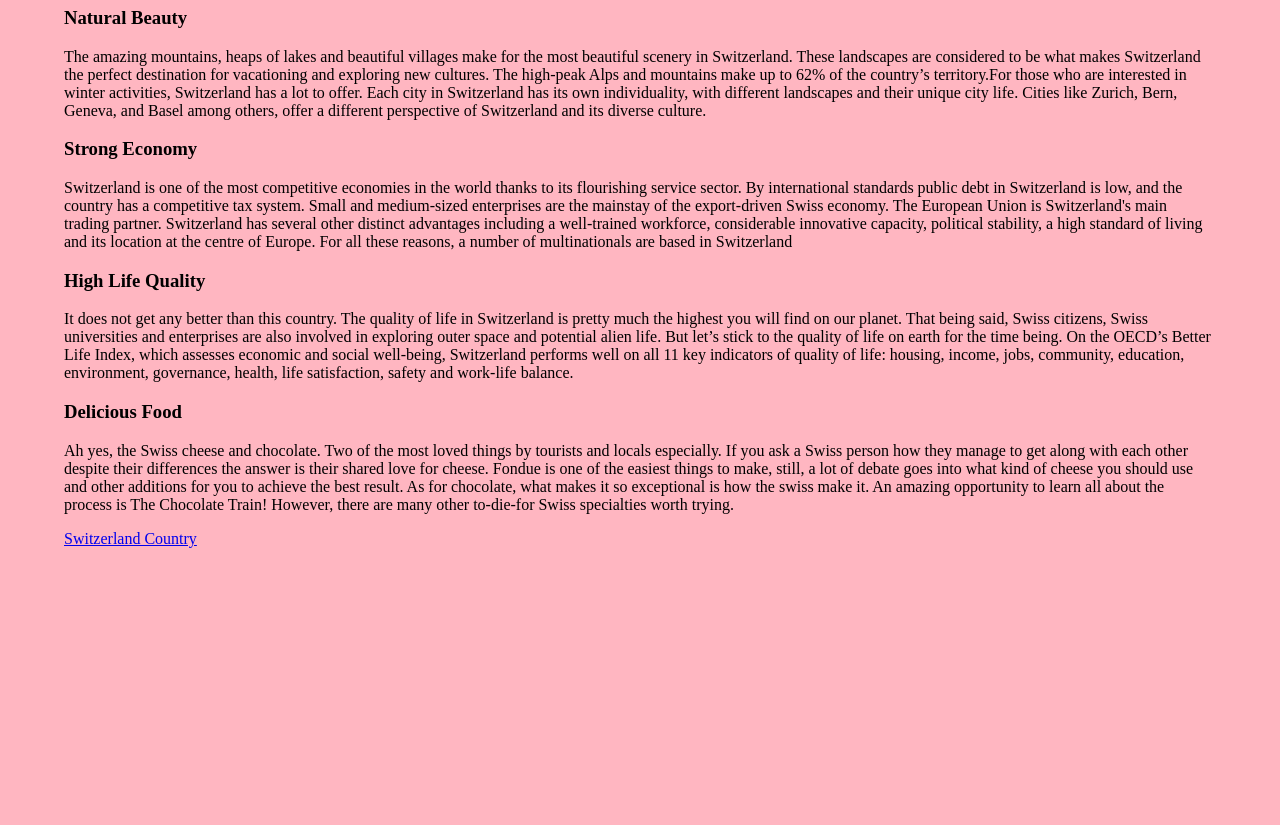
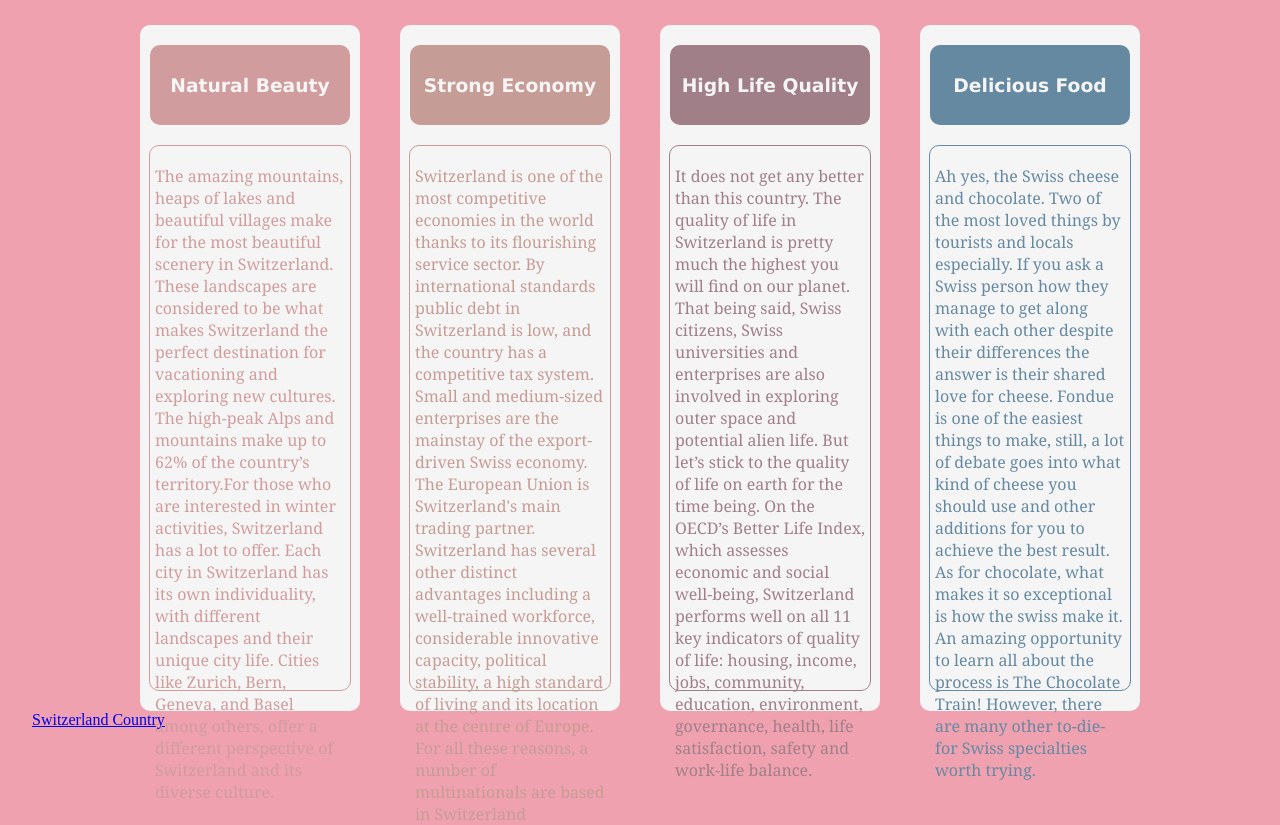
Before and after one commit to Israa-Alzein/css-my-favorite-place, a plain HTML site: page pages/facts.html in a window 1280 px wide. Shown: the part 73-898 px from the top of the page. Before the commit the page ends 800 px from the top, so only its background shows below. Drawn offline with Linux system fonts and the light colour scheme.

Commit message:
diplayed the containers next to each other and designed items in each container

```diff
--- a/pages/facts.html
+++ b/pages/facts.html
@@ -17,15 +17,15 @@
 
             <div class="container">
 
-                <div class="container-title">
+                <div class="container-title container-title-pink">
 
                     <h3> Natural Beauty </h3>
 
                 </div>
 
-                <div class="container-description">
+                <div class="container-description container-description-pink">
 
-                    <p> The amazing mountains, heaps of lakes and beautiful villages make for the most beautiful scenery in Switzerland. These landscapes are considered to be what makes Switzerland the perfect destination for vacationing and exploring new cultures.
+                    <p class="description-pink"> The amazing mountains, heaps of lakes and beautiful villages make for the most beautiful scenery in Switzerland. These landscapes are considered to be what makes Switzerland the perfect destination for vacationing and exploring new cultures.
                         The high-peak Alps and mountains make up to 62% of the country’s territory.For those who are interested in winter activities, Switzerland has a lot to offer.
                         Each city in Switzerland has its own individuality, with different landscapes and their unique city life. Cities like Zurich, Bern, Geneva, and Basel among others, offer a different perspective of Switzerland and its diverse culture.
                     </p>
@@ -35,15 +35,15 @@
 
             <div class="container">
 
-                <div class="container-title">
+                <div class="container-title container-title-brown">
 
                     <h3> Strong Economy </h3>
 
                 </div>
 
-                <div class="container-description">
+                <div class="container-description container-description-brown">
 
-                    <p>Switzerland is one of the most competitive economies in the world thanks to its flourishing service sector. By international standards public debt in Switzerland is low, and the country has a competitive tax system. Small and medium-sized enterprises are the mainstay of the export-driven Swiss economy. The European Union is Switzerland's main trading partner.
+                    <p class="description-brown">Switzerland is one of the most competitive economies in the world thanks to its flourishing service sector. By international standards public debt in Switzerland is low, and the country has a competitive tax system. Small and medium-sized enterprises are the mainstay of the export-driven Swiss economy. The European Union is Switzerland's main trading partner.
                         Switzerland has several other distinct advantages including a well-trained workforce, considerable innovative capacity, political stability, a high standard of living and its location at the centre of Europe. For all these reasons, a number of multinationals are based in Switzerland
 
                         <!--Switzeland offers high-income with top ten in GDP per capita. It has renowned banking and financial hub, and statistically has low unemployment and inflation.
@@ -55,15 +55,15 @@
 
             <div class="container">
 
-                <div class="container-title">
+                <div class="container-title container-title-purple">
 
                     <h3> High Life Quality </h3>
 
                 </div>
 
-                <div class="container-description">
+                <div class="container-description container-description-purple">
 
-                    <p> It does not get any better than this country. The quality of life in Switzerland is pretty much the highest you will find on our planet. That being said, Swiss citizens, Swiss universities and enterprises are also involved in exploring outer space and potential alien life. But let’s stick to the quality of life on earth for the time being.
+                    <p class="description-purple"> It does not get any better than this country. The quality of life in Switzerland is pretty much the highest you will find on our planet. That being said, Swiss citizens, Swiss universities and enterprises are also involved in exploring outer space and potential alien life. But let’s stick to the quality of life on earth for the time being.
                         On the OECD’s Better Life Index, which assesses economic and social well-being, Switzerland performs well on all 11 key indicators of quality of life: housing, income, jobs, community, education, environment, governance, health, life satisfaction, safety and work-life balance.
                     </p>
 
@@ -72,15 +72,15 @@
 
             <div class="container">
 
-                <div class="container-title">
+                <div class="container-title container-title-blue">
 
                     <h3> Delicious Food </h3>
 
                 </div>
 
-                <div class="container-description">
+                <div class="container-description container-description-blue">
 
-                    <p> Ah yes, the Swiss cheese and chocolate. Two of the most loved things by tourists and locals especially. If you ask a Swiss person how they manage to get along with each other despite their differences the answer is their shared love for cheese.
+                    <p class="description-blue"> Ah yes, the Swiss cheese and chocolate. Two of the most loved things by tourists and locals especially. If you ask a Swiss person how they manage to get along with each other despite their differences the answer is their shared love for cheese.
                         Fondue is one of the easiest things to make, still, a lot of debate goes into what kind of cheese you should use and other additions for you to achieve the best result. As for chocolate, what makes it so exceptional is how the swiss make it. An amazing opportunity to learn all about the process is The Chocolate Train! However, there are many other to-die-for Swiss specialties worth trying.
                     </p>
 
@@ -92,7 +92,7 @@
     </main>
 
     <footer>
-        <a href="./../index.html"> Switzerland Country </a>
+        <a class="place-link" href="./../index.html"> Switzerland Country </a>
     </footer>
 </body>
 </html>
--- a/styles/facts.css
+++ b/styles/facts.css
@@ -1,3 +1,107 @@
+body{
+    max-width: 95%;
+}
+
 .header h1{
     letter-spacing: 3px;
+    margin-bottom: 40px;
 }
+
+.wrapper{
+
+    width:1000px;
+    margin:0 auto;
+    display: flex;
+    flex-wrap: wrap;
+    gap:40px;
+    justify-content:flex-start;
+}
+
+.container{
+    /**display:block;**/
+    text-align: center;
+    width:220px;
+    background-color: whitesmoke;
+    border-radius: 10px;
+}
+
+.container-title{
+    display:inline-flex;
+    justify-content: center;
+    align-items: center;
+    width:200px;
+    height:80px;
+    margin: 20px auto;
+    border-radius:10px;
+    background-color: bisque;
+}
+
+.container-title h3{
+    font-family: Verdana, Geneva, Tahoma, sans-serif;
+    color:whitesmoke
+}
+
+.container-description{
+    display: inline-flex;
+    width:200px;
+    height:543.33px;
+    margin-bottom:20px;
+    border-style: solid;
+    border-color: black;
+    border-width: 1px;
+    border-radius: 10px;
+}
+
+.container-description p{
+    padding:3px 5px;
+    text-align: left;
+    font-family: Cambria, Cochin, Georgia, Times, 'Times New Roman', serif;
+}
+
+.container-title.container-title-pink{
+    background-color: #d19c9d;
+}
+
+.container-description.container-description-pink{
+    border-color: #d19c9d;
+}
+
+p.description-pink{
+    color:#d19c9d
+}
+
+.container-title-brown{
+    background-color: #c69c96;
+}
+
+.container-description-brown{
+    border-color:#c69c96
+}
+
+.description-brown{
+    color:#c69c96
+}
+
+.container-title-purple{
+    background-color: #a07f88;
+}
+
+.container-description-purple{
+    border-color: #a07f88;
+}
+
+.description-purple{
+    color:#a07f88
+}
+
+.container-title-blue{
+    background-color: #6689a2;
+}
+
+.container-description-blue{
+    border-color:#6689a2
+}
+
+.description-blue{
+    color:#6689a2
+}
--- a/styles/utilities.css
+++ b/styles/utilities.css
@@ -1,11 +1,11 @@
 body {
     max-width: 90%;
     margin: auto;
-    background-color: lightpink;
+    background-color: #efa1af;
 }
 
 .header{
-    background-color:cyan ;
+    background-color:#5ca5cf ;
     border-radius: 5px;
 }
 
@@ -16,3 +16,7 @@ body {
     color:salmon;
     letter-spacing:5px
 }
+
+.facts-link, place-link{
+    margin-top:5px;
+}
```
